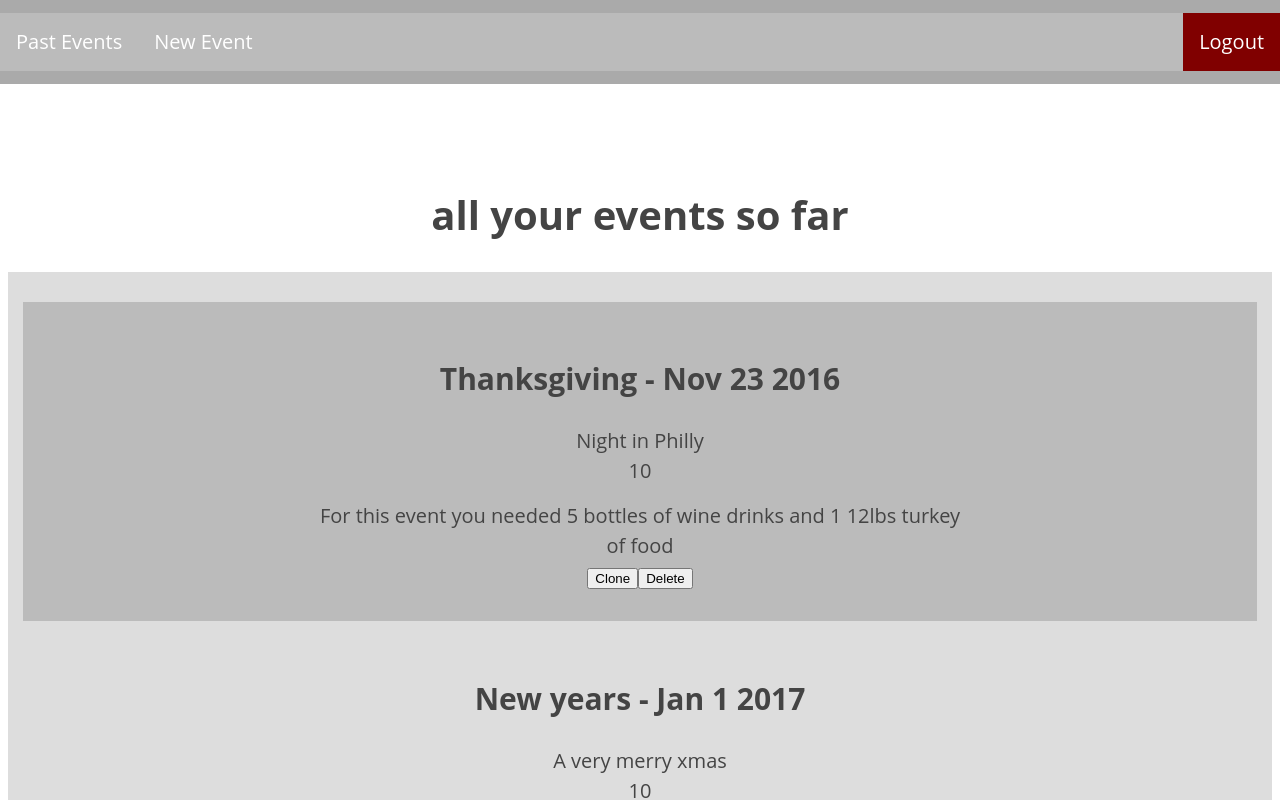
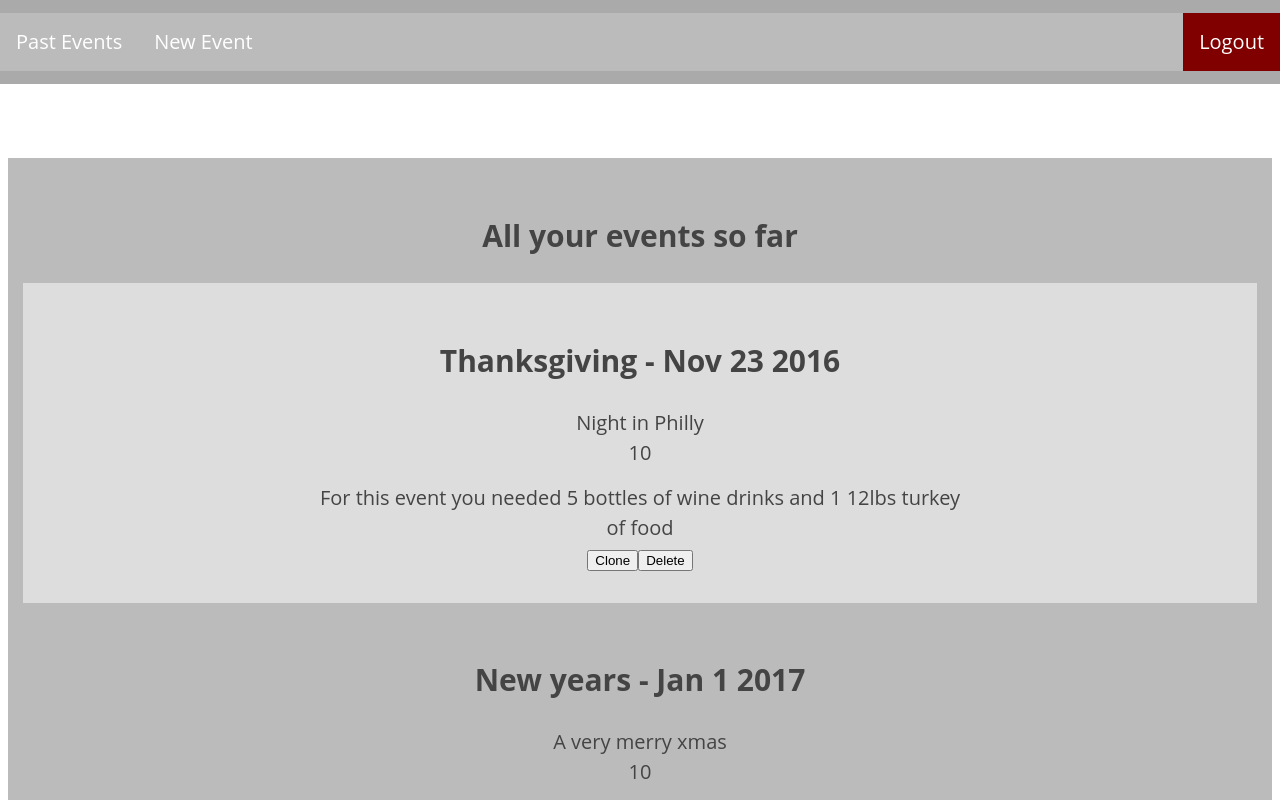
Before and after one commit to steffencrespo/the-perfect-meal, a React (Create React App) app: page / in a window 1280 px wide. Shown: the top 800 px of the page. Built offline with nearby package versions, Linux system fonts and the light colour scheme.

Commit message:
creates test for events list and moves elements around

```diff
--- a/src/components/App.js
+++ b/src/components/App.js
@@ -12,7 +12,7 @@ class App extends Component {
         <header className="App-header">
           <Navbar />
         </header>
-        <Container name="all your events so far" />
+        <Container />
       </div>
     );
   }
--- a/src/components/container.js
+++ b/src/components/container.js
@@ -8,9 +8,6 @@ import EventsList from './events-list';
 export default function Container(props) {
   return (
     <main role="main" className="main">
-      <header role="banner">
-        <h1>{props.name}</h1>
-      </header>
       <EventsList name="All your events so far" />
     </main>
   );
--- a/src/components/events-list.js
+++ b/src/components/events-list.js
@@ -6,6 +6,9 @@ import './events-list.css';
 export default function EventsList(props) {
   return(
     <section>
+      <header role="banner">
+        <h1>{props.name}</h1>
+      </header>
       <EventSummary eventType='Thanksgiving' date='Nov 23 2016' name='Night in Philly' guestCount='10' food='1 12lbs turkey' drinks='5 bottles of wine' />
       <EventSummary eventType='New years' date='Jan 1 2017' name='A very merry xmas' guestCount='10' food='2lbs Lentils, Ham' drinks='5 bottles of wine, 5 dom perrignon' />
       <EventSummary eventType='Easter' date='Jan 1 2017' name='A very merry xmas' guestCount='10' food='2lbs Lentils, Ham' drinks='5 bottles of wine, 5 dom perrignon' />
```
Also changed, not shown: 1 other file (tests, documents, lock files or other folders).
